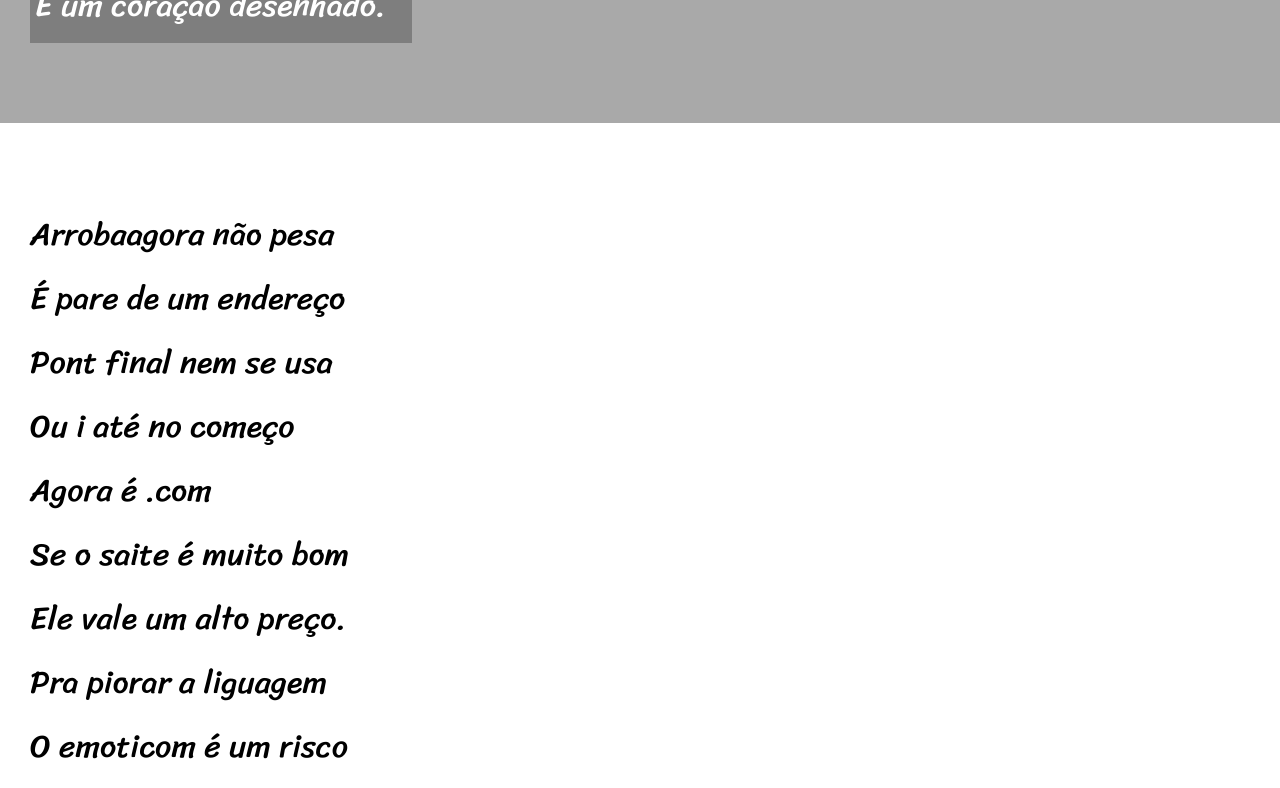
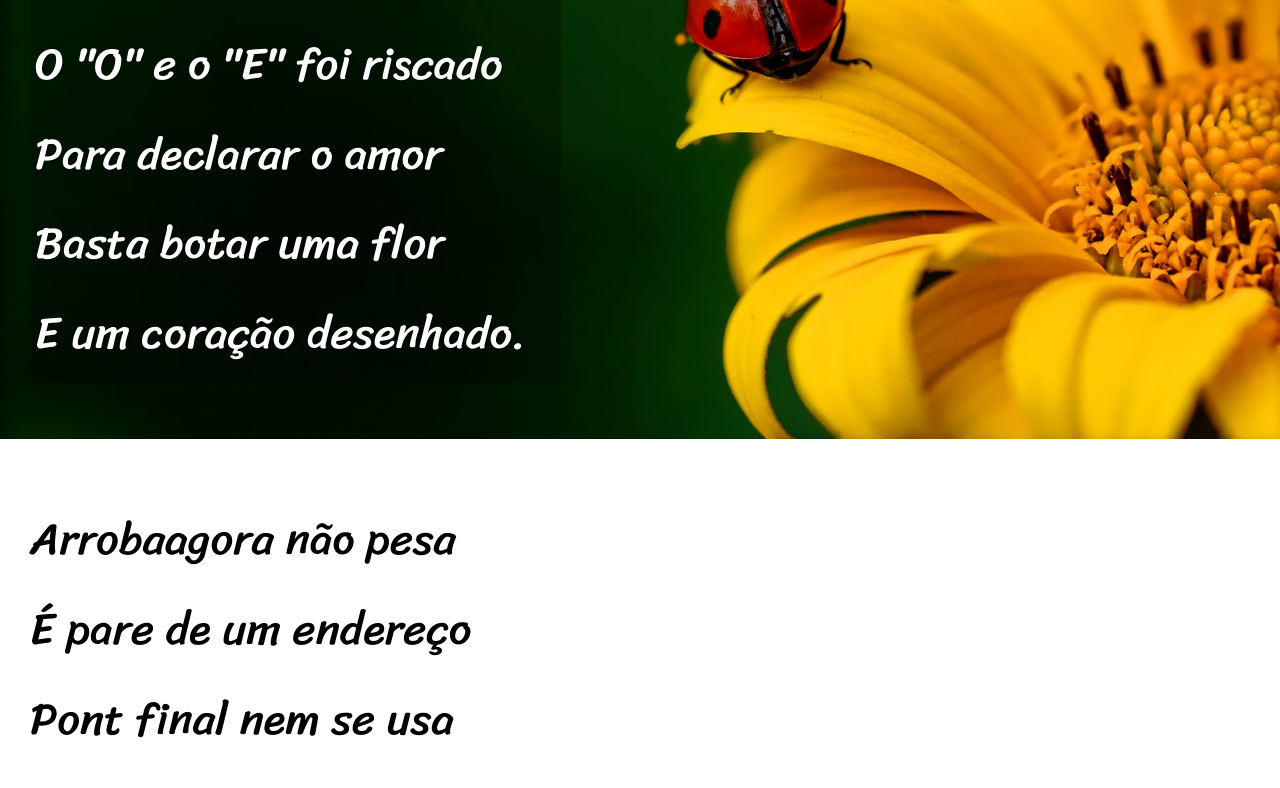
Before and after one commit to maiconguiotti/projeto-cordel, a plain HTML site: page index.html in a window 1280 px wide. Shown: the part 1380-2168 px from the top of the page. Drawn offline with Linux system fonts and the light colour scheme.

Commit message:
Update index.html

```diff
--- a/index.html
+++ b/index.html
@@ -23,7 +23,7 @@
 
     html, body{
         background-color: darkgray;
-        min-height: 100vh;
+        min-height: 90vh;
     }
 
     header{
@@ -43,7 +43,7 @@
     header>p{
         padding-bottom: 40px;
         font-family: var(--fonte1);
-        font-size: 2.7vw;
+        font-size: 2vw;
     }
 
     a{
@@ -58,27 +58,44 @@
     }
 
     section{
-        padding-top: 10vh;
-        padding-bottom: 10vh;
+        padding-top: 7vh;
+        padding-bottom: 7vh;
         padding-left: 30px;
         line-height: 2em;
         font-family: var(--fonte3);
-        font-size: 2.5vw;
+        font-size: 3.5vw;
     }
 
-    .normal{
+    section > p{
+        padding-bottom: 2em;
+    }
+
+    section#img01{
+        background-image: url('imagens/background001.jpg');
+    }
+
+    section#img02{
+        background-image: url('imagens/background002.jpg');
+    }
+
+    section.normal{
         background-color: white;
     }
 
-    .imagem{
+    section.imagem{
         background-color: darkgray;
         color: white;
+        background-position: right center;
+        background-size: cover;
+        box-shadow: inset 6px 6px 13px 0px rgba(0, 0, 0, 0.42);
+        background-attachment: fixed;
     }
 
     section.imagem > p{
         display: inline-block;
         padding: 5px;
         background-color: rgba(0, 0, 0, 0.253);
+        text-shadow: 1px 1px 0px rgba(0, 0, 0, 0.521);
     }
 
     footer{
@@ -91,8 +108,8 @@
         text-align: center;
         padding: 8px;
         font-family: var(--fonte1)
+    }
 
-    }
     </style>
 </head>
 <body>
@@ -112,7 +129,7 @@
                 Vou dizer tudo em poesia.
             </p>
         </section>
-        <section class="imagem">
+        <section class="imagem" id="img01">
             <p>
                 Não é mais como era antes <br>
                 É tudo abreviado <br>
@@ -143,13 +160,14 @@
                 Decifre esse rabisco.
             </p>
         </section>
-        <section class="imagem">
+        <section class="imagem" id="img02">
              <p>
                 Tenho saudade das cartas <br>
                 Escritas com a própria mão <br>
                 Mandava no mês de Junho <br>
                 Só chegava no Verão <br>
-                Mas matava a saudade <br>                    Era texto de verdade <br>
+                Mas matava a saudade <br>
+                Era texto de verdade <br>
                 Nas linhas do coração.
             </p>
             </article>
@@ -163,7 +181,9 @@
                 Abriu outro aplicativo <br>
                 O mundo ficou cativo <br>
                 Da tecnologia do agora.
+            </p>
 
+            <p>
                 Felizmente, pra orar <br>
                 Não precisa de internet <br>
                 Deus escuta todo mundo <br>
```
